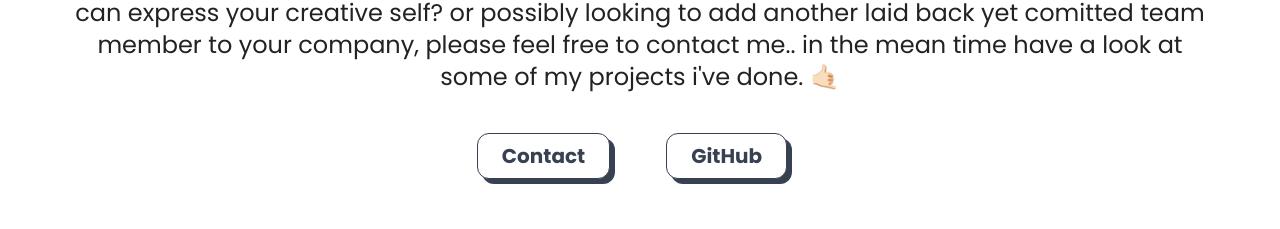
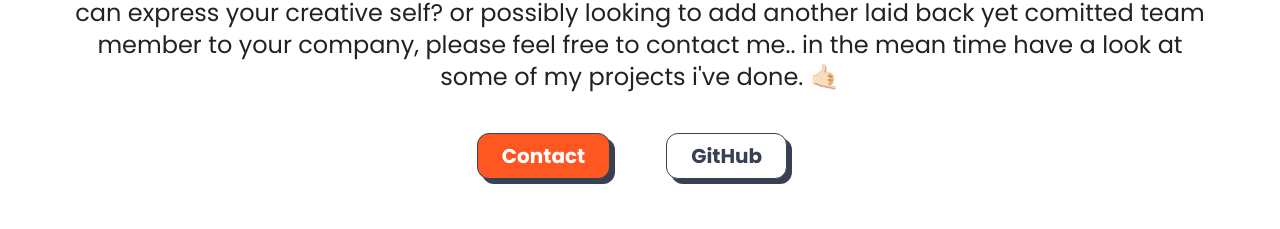
Before and after one commit to skystanoyevitch/sky-portfolio, a React (Create React App) app: page / in a window 1280 px wide. Shown: the part 827-1056 px from the top of the page. Built offline with nearby package versions, Linux system fonts and the light colour scheme.

Commit message:
changed button colors

```diff
--- a/src/Pages/Home/Components/Hero.js
+++ b/src/Pages/Home/Components/Hero.js
@@ -43,7 +43,7 @@ function Hero() {
 									boxShadow: "5px 5px 0 rgba(55, 65, 81, 1)",
 								}}
 								whileTap={{ scale: 0.9 }}
-								className="relative z-20 hover:bg-mainOrange hover:text-white bg-white font-bold border border-gray-700  text-gray-700 py-2 px-6 font-poppins text-md xl:text-xl xl:w-30 mt-8 xl:mt-10 md:mr-4 rounded-xl"
+								className="relative z-20 bg-mainOrange text-white hover:text-white font-bold border border-gray-700 py-2 px-6 font-poppins text-md xl:text-xl xl:w-30 mt-8 xl:mt-10 md:mr-4 rounded-xl"
 							>
 								Contact
 							</motion.button>
@@ -63,7 +63,7 @@ function Hero() {
 							}}
 							whileHover="hover"
 							whileTap={{ scale: 0.9 }}
-							className="hover:bg-mainOrange hover:text-white bg-white py-2 px-6 font-poppins font-bold border border-gray-700  text-gray-700 text-md xl:text-xl xl:w-30 mt-8 xl:mt-10 md:mr-4 rounded-xl"
+							className="hover:bg-gray-700 hover:text-white bg-white py-2 px-6 font-poppins font-bold border border-gray-700  text-gray-700 text-md xl:text-xl xl:w-30 mt-8 xl:mt-10 md:mr-4 rounded-xl"
 						>
 							GitHub
 						</motion.button>
```
